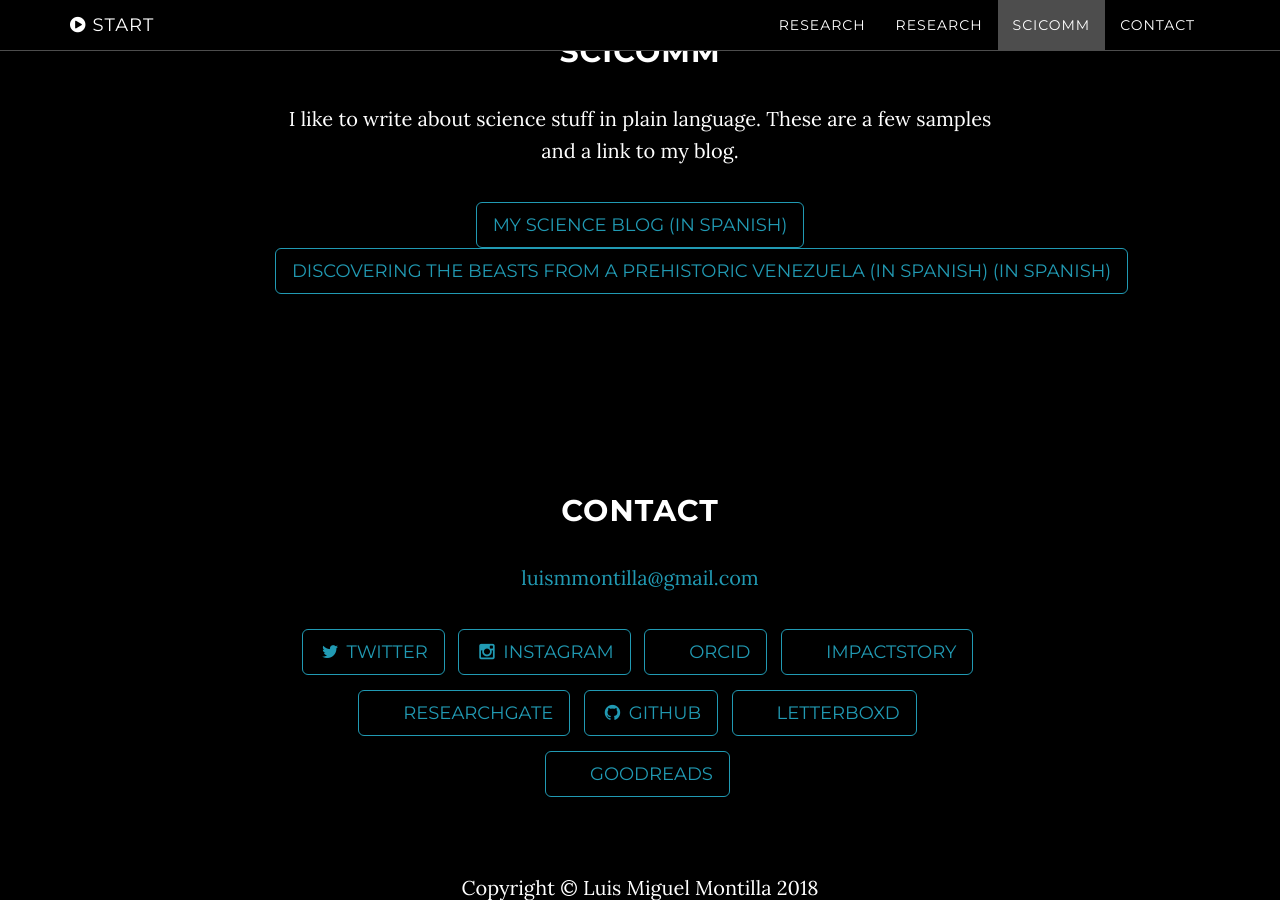
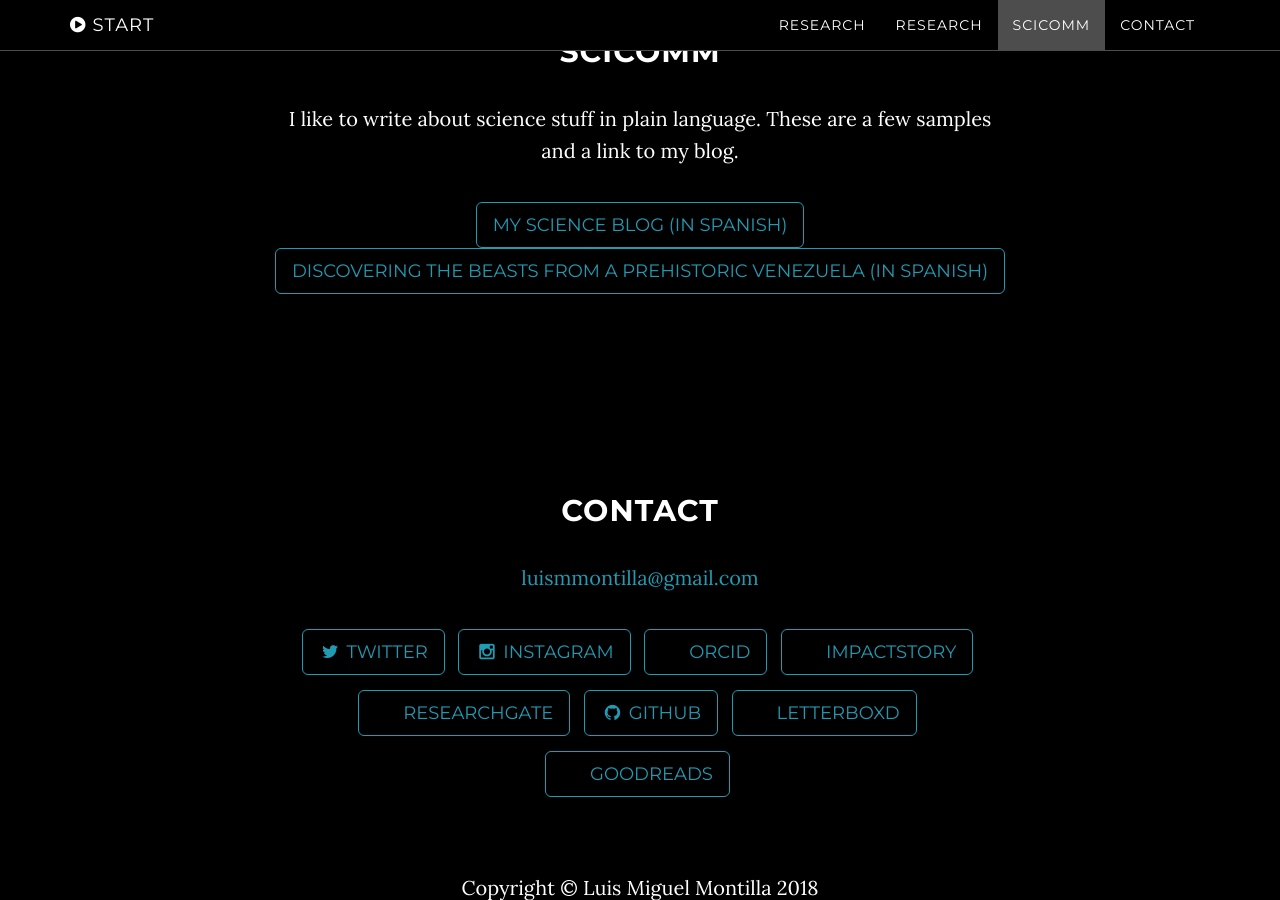
Before and after one commit to ejvalero/luismmontilla.github.io, a Jekyll site: the page built from index.html, in a window 1280 px wide and 900 px high, scrolled down 2004 px. Built offline with Jekyll 4.4.1, drawn with Linux system fonts in a browser that asks for light colours.

```diff
--- a/_includes/scicomm.html
+++ b/_includes/scicomm.html
@@ -6,7 +6,8 @@
                     <h2>Scicomm</h2>
                     <p>I like to write about science stuff in plain language. These are a few samples and a link to my blog.</p>
                     <a href="https://tuyuyocientifico.wordpress.com/" class="btn btn-default btn-lg">My science blog (in spanish)</a>
-                    <a href="https://www.revistapersea.com/ciencias-de-la-vida//descubriendo-las-bestias-de-la-venezuela-prehistrica" class="btn btn-default btn-lg">Discovering the beasts from a prehistoric Venezuela (In spanish) (in spanish)</a>
+                    <a> </a>
+                    <a href="https://www.revistapersea.com/ciencias-de-la-vida//descubriendo-las-bestias-de-la-venezuela-prehistrica" class="btn btn-default btn-lg">Discovering the beasts from a prehistoric Venezuela (in spanish)</a>
                 </div>
             </div>
         </div>
```
